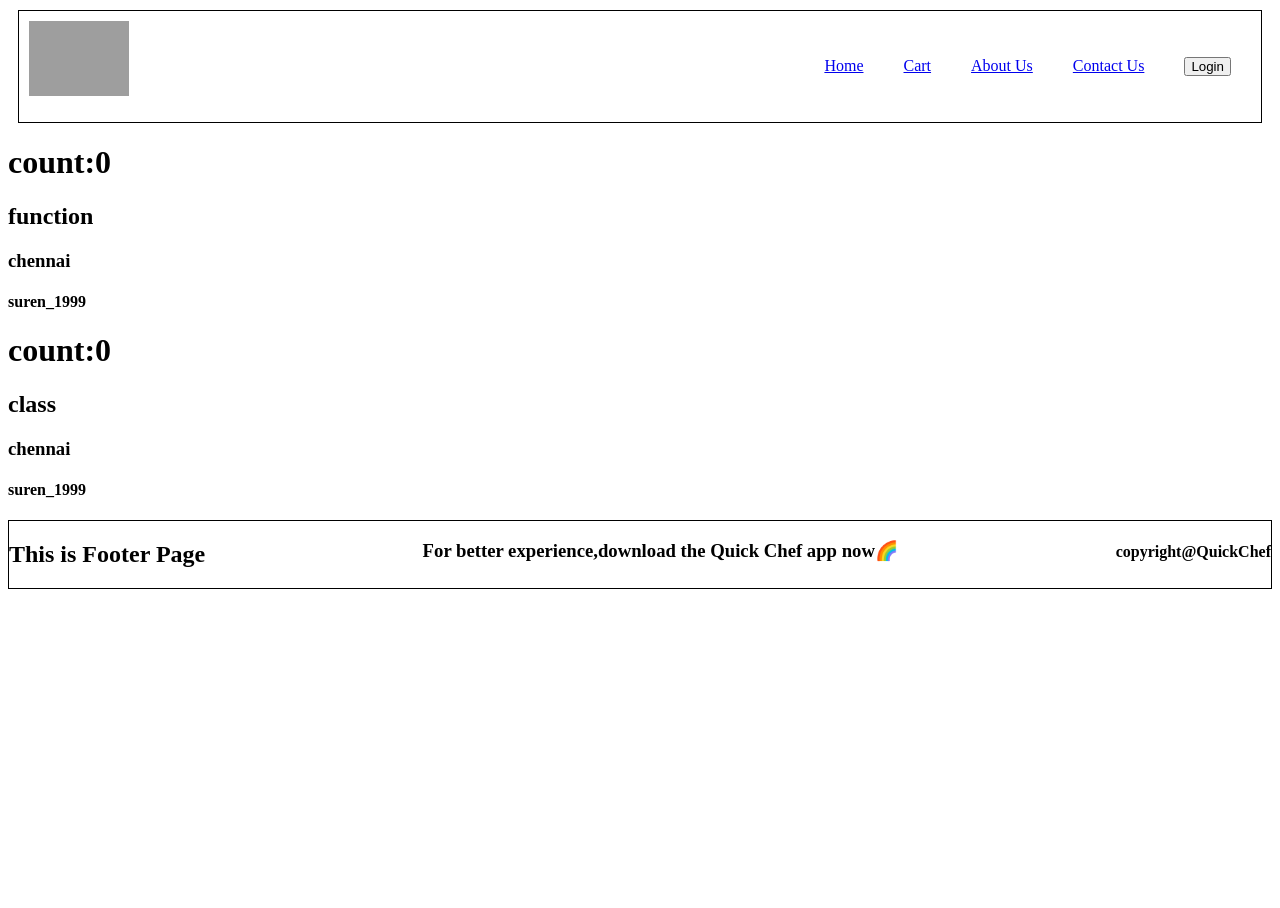
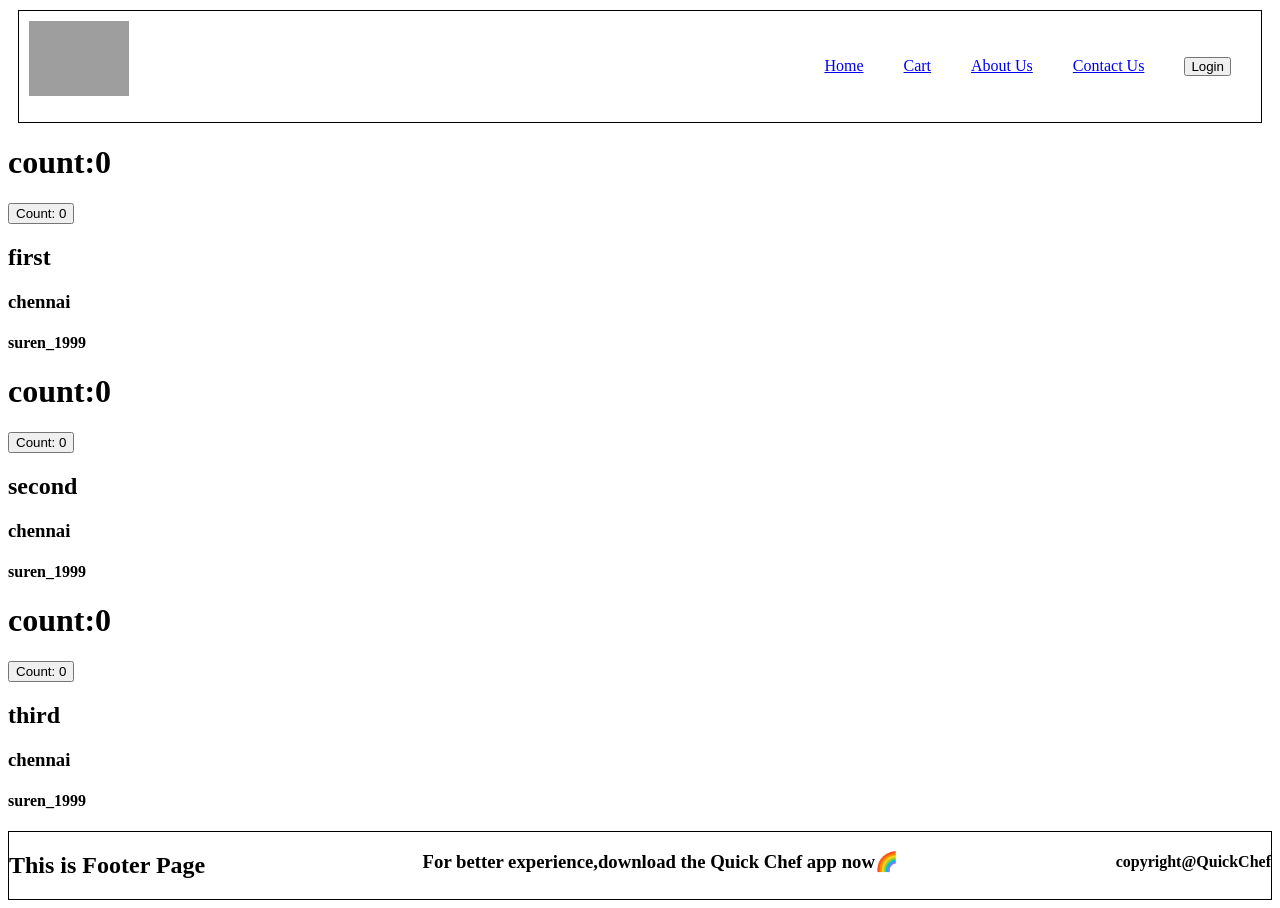
Before and after one commit to Suren2111/Food_App_React, a React (Vite) app: page /about in a window 1280 px wide. Before the commit the page ends 800 px from the top, so only its background shows below. Built offline with nearby package versions, Linux system fonts and the light colour scheme; grey boxes are pictures that could not be loaded.

Commit message:
class based components - mounting phase implemented

```diff
--- a/src/Component/About.js
+++ b/src/Component/About.js
@@ -1,14 +1,33 @@
 import User from "./User"
 import UserClass from "./UserClass";
-const About=()=>{
+import { Component } from "react";
+
+
+class About extends Component{
+
+  constructor(){
+    super();
+    console.log("parent constructor");
+  }
+
+  componentDidMount(){
+    console.log("parent componentDidMount");
+  }
+
+  render(){
+    console.log("parent render")
     return(
       <>
-      <User name={"function"} location={"chennai"} contact={"suren_1999"}/>
-     <UserClass name={"class"} location={"chennai"} contact={"suren_1999"}/>
+
+     <UserClass name={"first"} location={"chennai"} contact={"suren_1999"}/>
+     <UserClass name={"second"} location={"chennai"} contact={"suren_1999"}/>
+     <UserClass name={"third"} location={"chennai"} contact={"suren_1999"}/>
 
       </>
 
     )
+  }
+
 }
 
 export default About;
--- a/src/Component/UserClass.js
+++ b/src/Component/UserClass.js
@@ -2,18 +2,30 @@ import React from "react";
 class UserClass extends React.Component{
 
     constructor(props){
+
         super(props);
-        console.log(props);
         this.state={
             count:0
         }
+        console.log(this.props.name + "Child constructor")
+
+
     }
 
+    componentDidMount(){
+        console.log(this.props.name + "child componentDidMount");
+      }
      render(){
+    console.log(this.props.name + "Child render")
      const{name,location,contact}=this.props;
       return(
         <div>
             <h1>count:{this.state.count}</h1>
+            <button onClick={()=>{
+              this.setState({
+                count:this.state.count+1
+              })
+            }}>Count: {this.state.count}</button>
             <h2>{name}</h2>
             <h3>{location}</h3>
             <h4>{contact}</h4>
```
